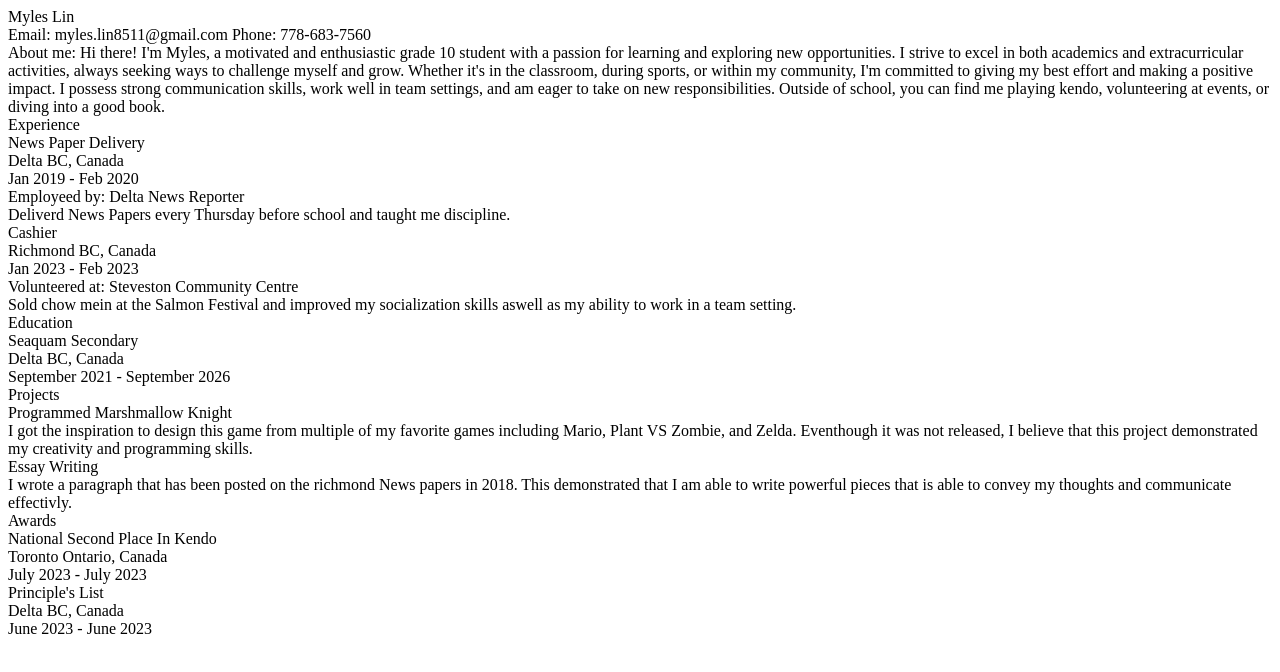
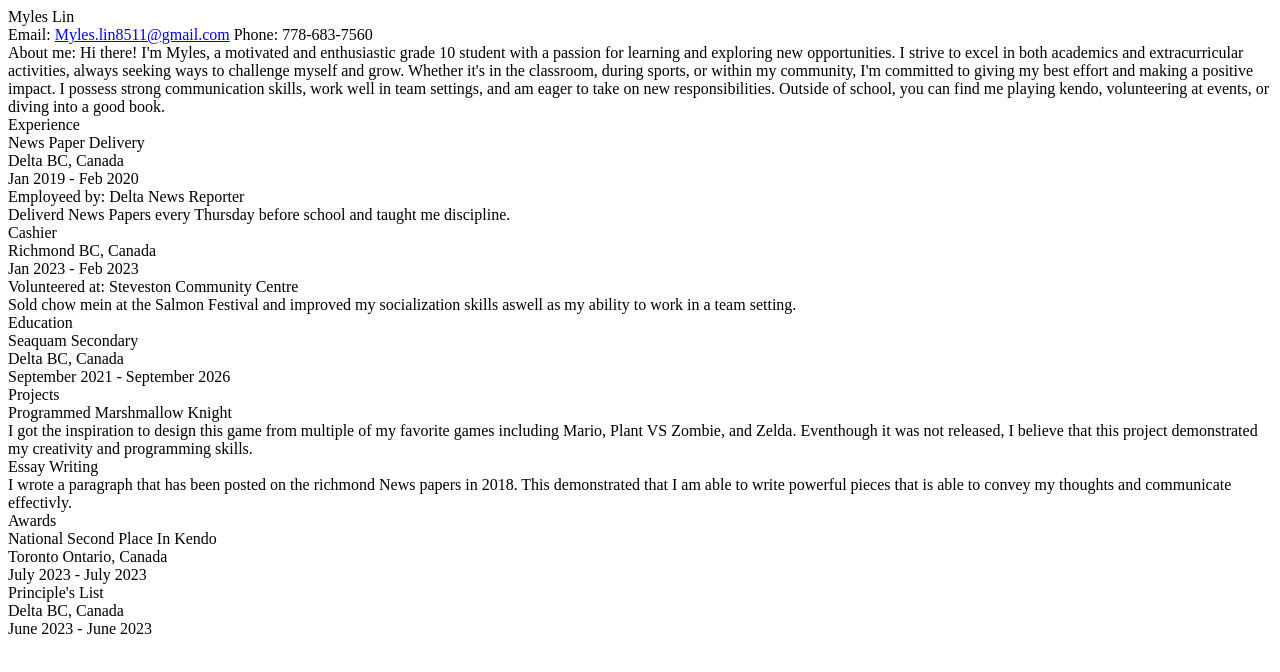
Before and after one commit to mymy8511/Resume, a plain HTML site: page index.html in a window 1280 px wide. Drawn offline with Linux system fonts and the light colour scheme.

Commit message:
Add content resume

```diff
--- a/index.html
+++ b/index.html
@@ -8,7 +8,7 @@
     </div>
     <div class="contact-info">
       <span class="email">Email: </span>
-      <span class="email-val">myles.lin8511@gmail.com</span>
+      <span class="email-val"><a href="https://mail.google.com/mail/u/1/#inbox">Myles.lin8511@gmail.com</a></span>
       <span class="separator"></span>
       <span class="phone">Phone: </span>
       <span class="phone-val">778-683-7560</span>
```
